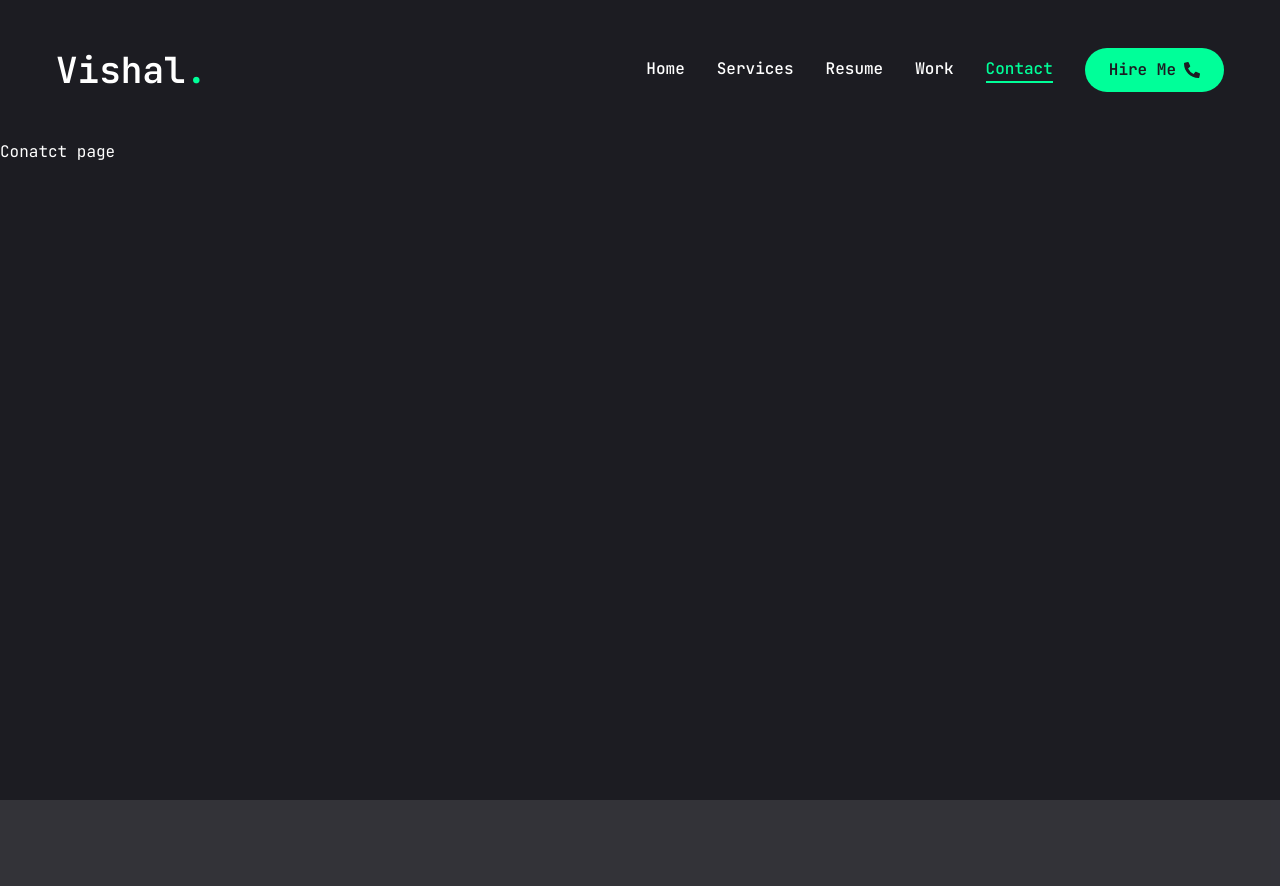
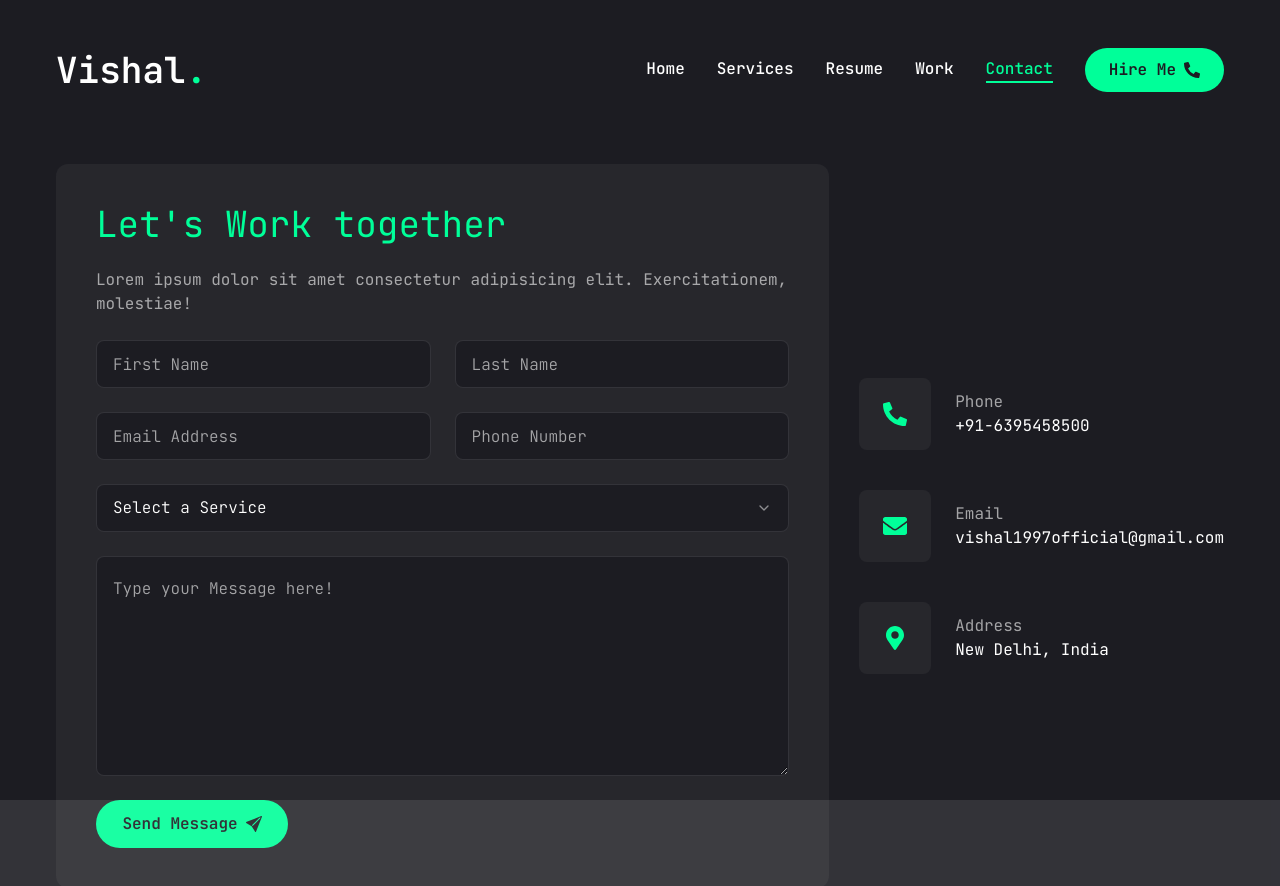
Before and after one commit to vishalsingh1997/Vishal-Singh, a Next.js app: page /contact in a window 1280 px wide. Shown: the top 886 px of the page. Before the commit the page ends 800 px from the top, so only its background shows below. Built offline with nearby package versions, Linux system fonts and the light colour scheme.

Commit message:
contact added

```diff
--- a/app/contact/page.jsx
+++ b/app/contact/page.jsx
@@ -1,7 +1,217 @@
-import React from "react";
+"use client";
+
+import { Button } from "@/components/ui/button";
+import { Input } from "@/components/ui/input";
+import { Textarea } from "@/components/ui/textarea";
+import {
+  Select,
+  SelectContent,
+  SelectGroup,
+  SelectItem,
+  SelectLabel,
+  SelectTrigger,
+  SelectValue,
+} from "@/components/ui/select";
+
+import { FaPhoneAlt, FaEnvelope, FaMapMarkerAlt } from "react-icons/fa";
+import { BsSendFill } from "react-icons/bs";
+import { motion } from "framer-motion";
+import { useState } from "react";
+import emailjs from "@emailjs/browser";
+
+const info = [
+  {
+    icon: <FaPhoneAlt />,
+    title: "Phone",
+    description: "+91-6395458500",
+  },
+  {
+    icon: <FaEnvelope />,
+    title: "Email",
+    description: "vishal1997official@gmail.com",
+  },
+  {
+    icon: <FaMapMarkerAlt />,
+    title: "Address",
+    description: "New Delhi, India",
+  },
+];
 
 const Contact = () => {
-  return <div>Conatct page</div>;
+  const [formData, setFormData] = useState({
+    firstname: "",
+    lastName: "",
+    email: "",
+    phone: "",
+    service: "",
+    message: "",
+  });
+
+  const handleChange = (e) => {
+    const { name, value } = e.target;
+    setFormData({ ...formData, [name]: value });
+  };
+
+  const handleSelectChange = (value) => {
+    setFormData({ ...formData, service: value });
+  };
+
+  const sendEmail = (e) => {
+    e.preventDefault();
+    // Here you can handle the form submission, e.g., send data to an API
+    console.log("Form submitted:", formData);
+    // Reset the form
+    setFormData({
+      firstname: "",
+      lastName: "",
+      email: "",
+      phone: "",
+      service: "",
+      message: "",
+    });
+
+    const data = {
+      to_name: formData.firstname,
+      to_email: formData.email,
+      message: formData.message,
+    };
+
+    const serviceId = "service_n4tykla";
+    const templateId = "template_3lzivkt";
+    const userId = "BARMjYz2LnjU4Zn52"; // You can also use your API Key here
+
+    emailjs
+      .send(serviceId, templateId, formData, userId)
+      .then((response) => {
+        console.log("Email sent successfully:", response.status, response.text);
+        alert("Email sent successfully");
+        // Reset form data after submission
+        setFormData({
+          firstname: "",
+          lastName: "",
+          email: "",
+          phone: "",
+          service: "",
+          message: "",
+        });
+      })
+      .catch((err) => {
+        console.error("Failed to send email:", err);
+      });
+  };
+
+  return (
+    <motion.section
+      initial={{ opacity: 0 }}
+      animate={{
+        opacity: 1,
+        transition: { delay: 2.4, duration: 0.4, ease: "easeIn" },
+      }}
+      className="py-6"
+    >
+      <div className="container mx-auto">
+        <div className="flex flex-col lg:flex-row gap-[30px]">
+          {/* form  */}
+          <div className="lg:h-[54%] order-2 lg:order-none ">
+            <form
+              action=""
+              onSubmit={sendEmail}
+              className="flex flex-col  gap-6 p-10 bg-[#27272c] rounded-xl "
+            >
+              <h3 className="text-4xl text-accent">Let's Work together</h3>
+              <p className="text-white/60">
+                Lorem ipsum dolor sit amet consectetur adipisicing elit.
+                Exercitationem, molestiae!
+              </p>
+              {/* input  */}
+              <div className="grid grid-cols-1 lg:grid-cols-2 gap-6">
+                <Input
+                  type="firstname"
+                  placeholder="First Name"
+                  name="firstname"
+                  value={formData.firstname}
+                  onChange={handleChange}
+                />
+                <Input
+                  type="lastname"
+                  placeholder="Last Name"
+                  name="lastName"
+                  value={formData.lastName}
+                  onChange={handleChange}
+                />
+                <Input
+                  type="eamil"
+                  placeholder="Email Address"
+                  name="email"
+                  value={formData.email}
+                  onChange={handleChange}
+                />
+                <Input
+                  type="phone"
+                  placeholder="Phone Number"
+                  name="phone"
+                  value={formData.phone}
+                  onChange={handleChange}
+                />
+              </div>
+              {/* select  */}
+              <Select onValueChange={handleSelectChange}>
+                <SelectTrigger className="w-full">
+                  <SelectValue placeholder="Select a Service" />
+                </SelectTrigger>
+                <SelectContent>
+                  <SelectGroup>
+                    <SelectLabel>Select a Service</SelectLabel>
+                    <SelectItem value="web-development">
+                      Web Development(React/Next.js)
+                    </SelectItem>
+                    <SelectItem value="wp-development">
+                      WordPress Websites
+                    </SelectItem>
+                    <SelectItem value="web-customization">
+                      Website Customization
+                    </SelectItem>
+                    <SelectItem value="seo-service">Seo Services</SelectItem>
+                  </SelectGroup>
+                </SelectContent>
+              </Select>
+              {/* textarea  */}
+              <Textarea
+                className="h-[220px]"
+                placeholder="Type your Message here!"
+                name="message"
+                value={formData.message}
+                onChange={handleChange}
+              />
+              {/* Submit btn  */}
+              <Button type="submit" className="max-w-48 gap-2 " size="md">
+                Send Message{" "}
+                <BsSendFill className="hover:transform hover:translate-x-2 group-hover:scale-105 transition-all ease-linear" />
+              </Button>
+            </form>
+          </div>
+          {/* info */}
+          <div className="flex flex-1 items-center lg:justify-end order-1 lg:order-none mb-8 lg:mb-0">
+            <ul className="flex flex-col gap-10">
+              {info.map((item, index) => {
+                return (
+                  <li key={index} className="flex items-center gap-6">
+                    <div className="flex items-center justify-center  w-[52px] h-[52px] lg:w-[72px] lg:h-[72px] bg-[#27272c] text-accent rounded-[8px]">
+                      <div className="text-2xl">{item.icon} </div>
+                    </div>
+                    <div>
+                      <p className="text-white/60">{item.title}</p>
+                      <h3 className="text-md text-wrap">{item.description}</h3>
+                    </div>
+                  </li>
+                );
+              })}
+            </ul>
+          </div>
+        </div>
+      </div>
+    </motion.section>
+  );
 };
 
 export default Contact;
--- a/app/resume/page.jsx
+++ b/app/resume/page.jsx
@@ -8,6 +8,7 @@
   FaNodeJs,
   FaBootstrap,
   FaWordpress,
+  FaGithub,
 } from "react-icons/fa";
 
 import {
@@ -178,6 +179,10 @@
       name: "TypeScript",
     },
     {
+      icon: <FaGithub />,
+      name: "Github",
+    },
+    {
       icon: <FaWordpress />,
       name: "WordPress",
     },
--- a/components/ui/input.jsx
+++ b/components/ui/input.jsx
@@ -1,19 +1,20 @@
-import * as React from "react"
+import * as React from "react";
 
-import { cn } from "@/lib/utils"
+import { cn } from "@/lib/utils";
 
 const Input = React.forwardRef(({ className, type, ...props }, ref) => {
   return (
-    (<input
+    <input
       type={type}
       className={cn(
-        "flex h-10 w-full rounded-md border border-slate-200 bg-white px-3 py-2 text-sm ring-offset-white file:border-0 file:bg-transparent file:text-sm file:font-medium file:text-slate-950 placeholder:text-slate-500 focus-visible:outline-none focus-visible:ring-2 focus-visible:ring-slate-950 focus-visible:ring-offset-2 disabled:cursor-not-allowed disabled:opacity-50 dark:border-slate-800 dark:bg-slate-950 dark:ring-offset-slate-950 dark:file:text-slate-50 dark:placeholder:text-slate-400 dark:focus-visible:ring-slate-300",
+        "flex h-[48px] rounded-[8px] border border-white/10 focus:border-accent font-light bg-primary px-4 text-base placeholder:text-white/60 outline-none ",
         className
       )}
       ref={ref}
-      {...props} />)
+      {...props}
+    />
   );
-})
-Input.displayName = "Input"
+});
+Input.displayName = "Input";
 
-export { Input }
+export { Input };
--- a/components/ui/select.jsx
+++ b/components/ui/select.jsx
@@ -1,94 +1,119 @@
-"use client"
+"use client";
 
-import * as React from "react"
-import * as SelectPrimitive from "@radix-ui/react-select"
-import { Check, ChevronDown, ChevronUp } from "lucide-react"
+import * as React from "react";
+import * as SelectPrimitive from "@radix-ui/react-select";
+import { Check, ChevronDown, ChevronUp } from "lucide-react";
 
-import { cn } from "@/lib/utils"
+import { cn } from "@/lib/utils";
 
-const Select = SelectPrimitive.Root
+const Select = SelectPrimitive.Root;
 
-const SelectGroup = SelectPrimitive.Group
+const SelectGroup = SelectPrimitive.Group;
 
-const SelectValue = SelectPrimitive.Value
+const SelectValue = SelectPrimitive.Value;
 
-const SelectTrigger = React.forwardRef(({ className, children, ...props }, ref) => (
+const SelectTrigger = React.forwardRef(
+  ({ className, children, ...props }, ref) => (
     <SelectPrimitive.Trigger
       ref={ref}
       className={cn(
-      "flex h-10 w-full items-center justify-between rounded-md border border-slate-200 bg-white px-3 py-2 text-sm ring-offset-white placeholder:text-slate-500 focus:outline-none focus:ring-2 focus:ring-slate-950 focus:ring-offset-2 disabled:cursor-not-allowed disabled:opacity-50 [&>span]:line-clamp-1 dark:border-slate-800 dark:bg-slate-950 dark:ring-offset-slate-950 dark:placeholder:text-slate-400 dark:focus:ring-slate-300",
+        "flex justify-between items-center h-[48px] rounded-[8px] border border-white/10 focus:border-accent font-light bg-primary px-4 text-base placeholder:text-white/60 outline-none ",
         className
       )}
-    {...props}>
+      {...props}
+    >
       {children}
       <SelectPrimitive.Icon asChild>
         <ChevronDown className="h-4 w-4 opacity-50" />
       </SelectPrimitive.Icon>
     </SelectPrimitive.Trigger>
-))
-SelectTrigger.displayName = SelectPrimitive.Trigger.displayName
+  )
+);
+SelectTrigger.displayName = SelectPrimitive.Trigger.displayName;
 
-const SelectScrollUpButton = React.forwardRef(({ className, ...props }, ref) => (
+const SelectScrollUpButton = React.forwardRef(
+  ({ className, ...props }, ref) => (
     <SelectPrimitive.ScrollUpButton
       ref={ref}
-    className={cn("flex cursor-default items-center justify-center py-1", className)}
-    {...props}>
+      className={cn(
+        "flex cursor-default items-center justify-center py-1",
+        className
+      )}
+      {...props}
+    >
       <ChevronUp className="h-4 w-4" />
     </SelectPrimitive.ScrollUpButton>
-))
-SelectScrollUpButton.displayName = SelectPrimitive.ScrollUpButton.displayName
+  )
+);
+SelectScrollUpButton.displayName = SelectPrimitive.ScrollUpButton.displayName;
 
-const SelectScrollDownButton = React.forwardRef(({ className, ...props }, ref) => (
+const SelectScrollDownButton = React.forwardRef(
+  ({ className, ...props }, ref) => (
     <SelectPrimitive.ScrollDownButton
       ref={ref}
-    className={cn("flex cursor-default items-center justify-center py-1", className)}
-    {...props}>
+      className={cn(
+        "flex cursor-default items-center justify-center py-1",
+        className
+      )}
+      {...props}
+    >
       <ChevronDown className="h-4 w-4" />
     </SelectPrimitive.ScrollDownButton>
-))
+  )
+);
 SelectScrollDownButton.displayName =
-  SelectPrimitive.ScrollDownButton.displayName
+  SelectPrimitive.ScrollDownButton.displayName;
 
-const SelectContent = React.forwardRef(({ className, children, position = "popper", ...props }, ref) => (
+const SelectContent = React.forwardRef(
+  ({ className, children, position = "popper", ...props }, ref) => (
     <SelectPrimitive.Portal>
       <SelectPrimitive.Content
         ref={ref}
         className={cn(
-        "relative z-50 max-h-96 min-w-[8rem] overflow-hidden rounded-md border border-slate-200 bg-white text-slate-950 shadow-md data-[state=open]:animate-in data-[state=closed]:animate-out data-[state=closed]:fade-out-0 data-[state=open]:fade-in-0 data-[state=closed]:zoom-out-95 data-[state=open]:zoom-in-95 data-[side=bottom]:slide-in-from-top-2 data-[side=left]:slide-in-from-right-2 data-[side=right]:slide-in-from-left-2 data-[side=top]:slide-in-from-bottom-2 dark:border-slate-800 dark:bg-slate-950 dark:text-slate-50",
+          "relative z-50 max-h-96 min-w-[8rem] overflow-hidden rounded-md border border-white/10 bg-primary text-white shadow-md data-[state=open]:animate-in data-[state=closed]:animate-out data-[state=closed]:fade-out-0 data-[state=open]:fade-in-0 data-[state=closed]:zoom-out-95 data-[state=open]:zoom-in-95 data-[side=bottom]:slide-in-from-top-2 data-[side=left]:slide-in-from-right-2 data-[side=right]:slide-in-from-left-2 data-[side=top]:slide-in-from-bottom-2 dark:border-slate-800 dark:bg-slate-950 dark:text-slate-50",
           position === "popper" &&
             "data-[side=bottom]:translate-y-1 data-[side=left]:-translate-x-1 data-[side=right]:translate-x-1 data-[side=top]:-translate-y-1",
           className
         )}
         position={position}
-      {...props}>
+        {...props}
+      >
         <SelectScrollUpButton />
         <SelectPrimitive.Viewport
-        className={cn("p-1", position === "popper" &&
-          "h-[var(--radix-select-trigger-height)] w-full min-w-[var(--radix-select-trigger-width)]")}>
+          className={cn(
+            "p-1",
+            position === "popper" &&
+              "h-[var(--radix-select-trigger-height)] w-full min-w-[var(--radix-select-trigger-width)]"
+          )}
+        >
           {children}
         </SelectPrimitive.Viewport>
         <SelectScrollDownButton />
       </SelectPrimitive.Content>
     </SelectPrimitive.Portal>
-))
-SelectContent.displayName = SelectPrimitive.Content.displayName
+  )
+);
+SelectContent.displayName = SelectPrimitive.Content.displayName;
 
 const SelectLabel = React.forwardRef(({ className, ...props }, ref) => (
   <SelectPrimitive.Label
     ref={ref}
     className={cn("py-1.5 pl-8 pr-2 text-sm font-semibold", className)}
-    {...props} />
-))
-SelectLabel.displayName = SelectPrimitive.Label.displayName
+    {...props}
+  />
+));
+SelectLabel.displayName = SelectPrimitive.Label.displayName;
 
-const SelectItem = React.forwardRef(({ className, children, ...props }, ref) => (
+const SelectItem = React.forwardRef(
+  ({ className, children, ...props }, ref) => (
     <SelectPrimitive.Item
       ref={ref}
       className={cn(
-      "relative flex w-full cursor-default select-none items-center rounded-sm py-1.5 pl-8 pr-2 text-sm outline-none focus:bg-slate-100 focus:text-slate-900 data-[disabled]:pointer-events-none data-[disabled]:opacity-50 dark:focus:bg-slate-800 dark:focus:text-slate-50",
+        "relative flex w-full cursor-default select-none items-center rounded-sm py-1.5 pl-8 pr-2 text-sm outline-none focus:bg-accent focus:text-primary data-[disabled]:pointer-events-none data-[disabled]:opacity-50 dark:focus:bg-slate-800 dark:focus:text-slate-50",
         className
       )}
-    {...props}>
+      {...props}
+    >
       <span className="absolute left-2 flex h-3.5 w-3.5 items-center justify-center">
         <SelectPrimitive.ItemIndicator>
           <Check className="h-4 w-4" />
@@ -97,16 +122,18 @@
 
       <SelectPrimitive.ItemText>{children}</SelectPrimitive.ItemText>
     </SelectPrimitive.Item>
-))
-SelectItem.displayName = SelectPrimitive.Item.displayName
+  )
+);
+SelectItem.displayName = SelectPrimitive.Item.displayName;
 
 const SelectSeparator = React.forwardRef(({ className, ...props }, ref) => (
   <SelectPrimitive.Separator
     ref={ref}
     className={cn("-mx-1 my-1 h-px bg-slate-100 dark:bg-slate-800", className)}
-    {...props} />
-))
-SelectSeparator.displayName = SelectPrimitive.Separator.displayName
+    {...props}
+  />
+));
+SelectSeparator.displayName = SelectPrimitive.Separator.displayName;
 
 export {
   Select,
@@ -119,4 +146,4 @@
   SelectSeparator,
   SelectScrollUpButton,
   SelectScrollDownButton,
-}
+};
--- a/components/ui/textarea.jsx
+++ b/components/ui/textarea.jsx
@@ -1,18 +1,19 @@
-import * as React from "react"
+import * as React from "react";
 
-import { cn } from "@/lib/utils"
+import { cn } from "@/lib/utils";
 
 const Textarea = React.forwardRef(({ className, ...props }, ref) => {
   return (
-    (<textarea
+    <textarea
       className={cn(
-        "flex min-h-[80px] w-full rounded-md border border-slate-200 bg-white px-3 py-2 text-sm ring-offset-white placeholder:text-slate-500 focus-visible:outline-none focus-visible:ring-2 focus-visible:ring-slate-950 focus-visible:ring-offset-2 disabled:cursor-not-allowed disabled:opacity-50 dark:border-slate-800 dark:bg-slate-950 dark:ring-offset-slate-950 dark:placeholder:text-slate-400 dark:focus-visible:ring-slate-300",
+        "flex min-h-[80px] rounded-[8px] w-full border border-white/10 focus:border-accent font-light bg-primary px-4 py-5 text-base placeholder:text-white/60 focus-visible:outline-none focus-visible:ring-1 focus-visible:ring-accent focus-visible:ring-offset-0 disabled:cursor-not-allowed disabled:opacity-50 ",
         className
       )}
       ref={ref}
-      {...props} />)
+      {...props}
+    />
   );
-})
-Textarea.displayName = "Textarea"
+});
+Textarea.displayName = "Textarea";
 
-export { Textarea }
+export { Textarea };
--- a/package.json
+++ b/package.json
@@ -9,6 +9,7 @@
     "lint": "next lint"
   },
   "dependencies": {
+    "@emailjs/browser": "^4.4.1",
     "@radix-ui/react-dialog": "^1.1.1",
     "@radix-ui/react-scroll-area": "^1.1.0",
     "@radix-ui/react-select": "^2.1.1",
```
Also changed, not shown: 1 other file (tests, documents, lock files or other folders). Lines whose indentation alone changed are shown as unchanged.
